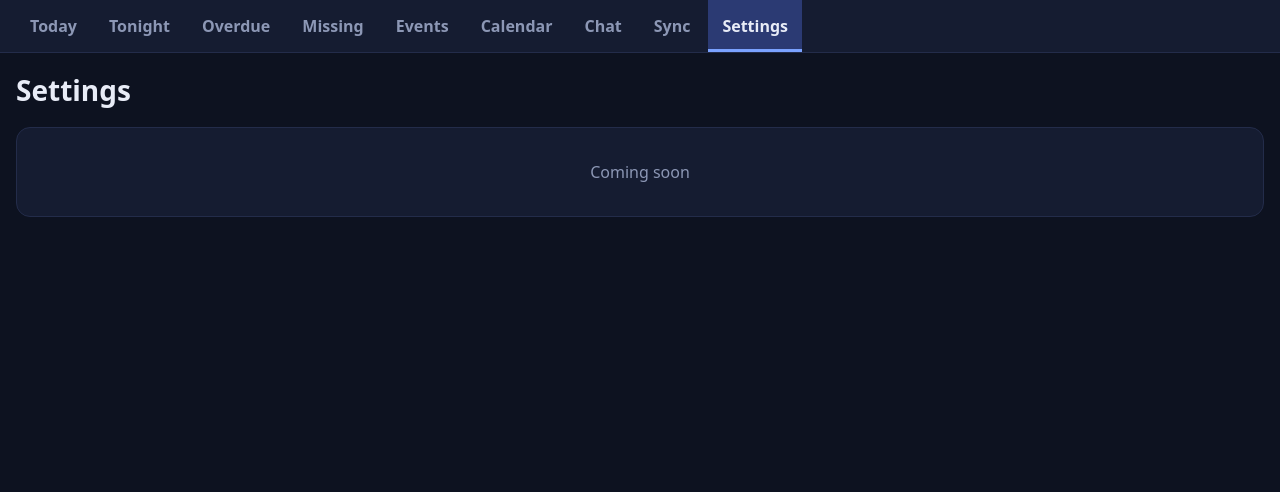
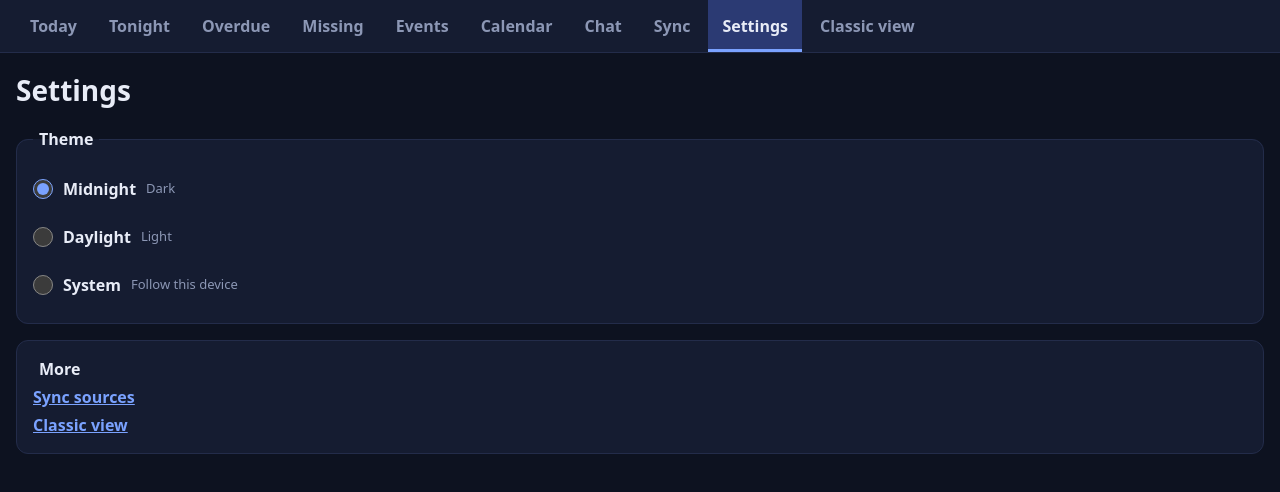
Before and after one commit to bearyjd/school-dashboard, a React (Vite) app in the folder web/spa/: page /app/settings in a window 1280 px wide. Shown: the top 492 px of the page. Built offline with nearby package versions, Linux system fonts and the light colour scheme.

Commit message:
feat: theme settings and classic view link

```diff
--- a/web/spa/src/App.tsx
+++ b/web/spa/src/App.tsx
@@ -7,7 +7,7 @@ import { ListPage } from './pages/ListPage'
 import { Calendar } from './pages/Calendar'
 import { Chat } from './views/Chat'
 import { Sync } from './views/Sync'
-import { Settings } from './views/Settings'
+import { Settings } from './pages/Settings'
 
 const ClassicRoutes = lazy(() => import('./classic/ClassicRoutes'))
 
--- a/web/spa/src/components/TopBar.tsx
+++ b/web/spa/src/components/TopBar.tsx
@@ -11,6 +11,7 @@ const LINKS = [
   { to: '/chat', label: 'Chat' },
   { to: '/sync', label: 'Sync' },
   { to: '/settings', label: 'Settings' },
+  { to: '/classic/home', label: 'Classic view' },
 ]
 
 /** Desktop navigation; hidden on phones, where BottomNav is used instead. */
--- /dev/null
+++ b/web/spa/src/pages/Settings.css
@@ -0,0 +1,26 @@
+.settings__group {
+  border: 1px solid var(--border);
+  border-radius: var(--r-md);
+  background: var(--surface);
+  padding: var(--space-md);
+  margin: 0 0 var(--space-md);
+  display: flex;
+  flex-direction: column;
+  gap: 4px;
+}
+.settings__group legend, .settings__legend {
+  font-weight: 800;
+  font-size: 1rem;
+  padding: 0 6px;
+  margin: 0;
+}
+.settings__option {
+  display: flex;
+  align-items: center;
+  gap: 10px;
+  min-height: 44px;
+  cursor: pointer;
+}
+.settings__option input { width: 20px; height: 20px; accent-color: var(--tonight); }
+.settings__label { font-weight: 700; }
+.settings__hint { color: var(--muted); font-size: 13px; }
--- /dev/null
+++ b/web/spa/src/pages/Settings.tsx
@@ -0,0 +1,48 @@
+import { useState } from 'react'
+import { Link } from 'react-router-dom'
+import { getStoredTheme, setTheme, type ThemeChoice } from '../design/theme'
+import './Settings.css'
+
+const CHOICES: { id: ThemeChoice; label: string; hint: string }[] = [
+  { id: 'midnight', label: 'Midnight', hint: 'Dark' },
+  { id: 'daylight', label: 'Daylight', hint: 'Light' },
+  { id: 'system', label: 'System', hint: 'Follow this device' },
+]
+
+export function Settings() {
+  const [choice, setChoice] = useState<ThemeChoice>(getStoredTheme)
+
+  const pick = (next: ThemeChoice) => {
+    setTheme(next)
+    setChoice(next)
+  }
+
+  return (
+    <main className="screen">
+      <h1 className="page-title">Settings</h1>
+
+      <fieldset className="settings__group">
+        <legend>Theme</legend>
+        {CHOICES.map(c => (
+          <label key={c.id} className="settings__option">
+            <input
+              type="radio"
+              name="theme"
+              value={c.id}
+              checked={choice === c.id}
+              onChange={() => pick(c.id)}
+            />
+            <span className="settings__label">{c.label}</span>
+            <span className="settings__hint">{c.hint}</span>
+          </label>
+        ))}
+      </fieldset>
+
+      <section className="settings__group" aria-labelledby="settings-more">
+        <h2 id="settings-more" className="settings__legend">More</h2>
+        <p><Link className="list__link" to="/sync">Sync sources</Link></p>
+        <p><Link className="list__link" to="/classic/home">Classic view</Link></p>
+      </section>
+    </main>
+  )
+}
--- a/web/spa/src/views/Settings.tsx
+++ /dev/null
@@ -1,10 +0,0 @@
-export function Settings() {
-  return (
-    <main className="screen">
-      <h1 className="page-title">Settings</h1>
-      <div className="card" style={{ color: 'var(--color-text-muted)', textAlign: 'center', padding: 'var(--space-xl)' }}>
-        Coming soon
-      </div>
-    </main>
-  )
-}
```
Also changed, not shown: 2 other files (tests, documents, lock files or other folders).
